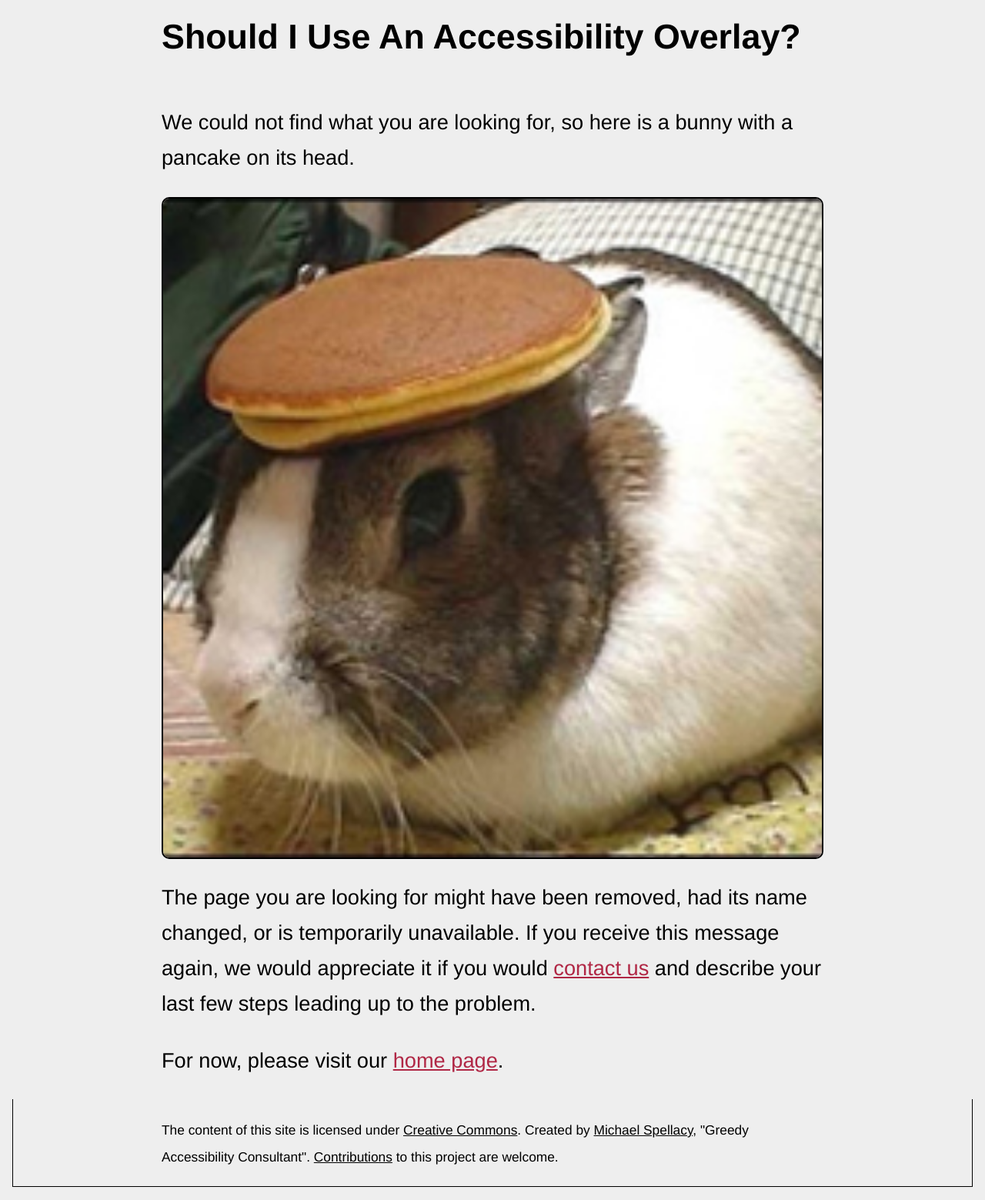
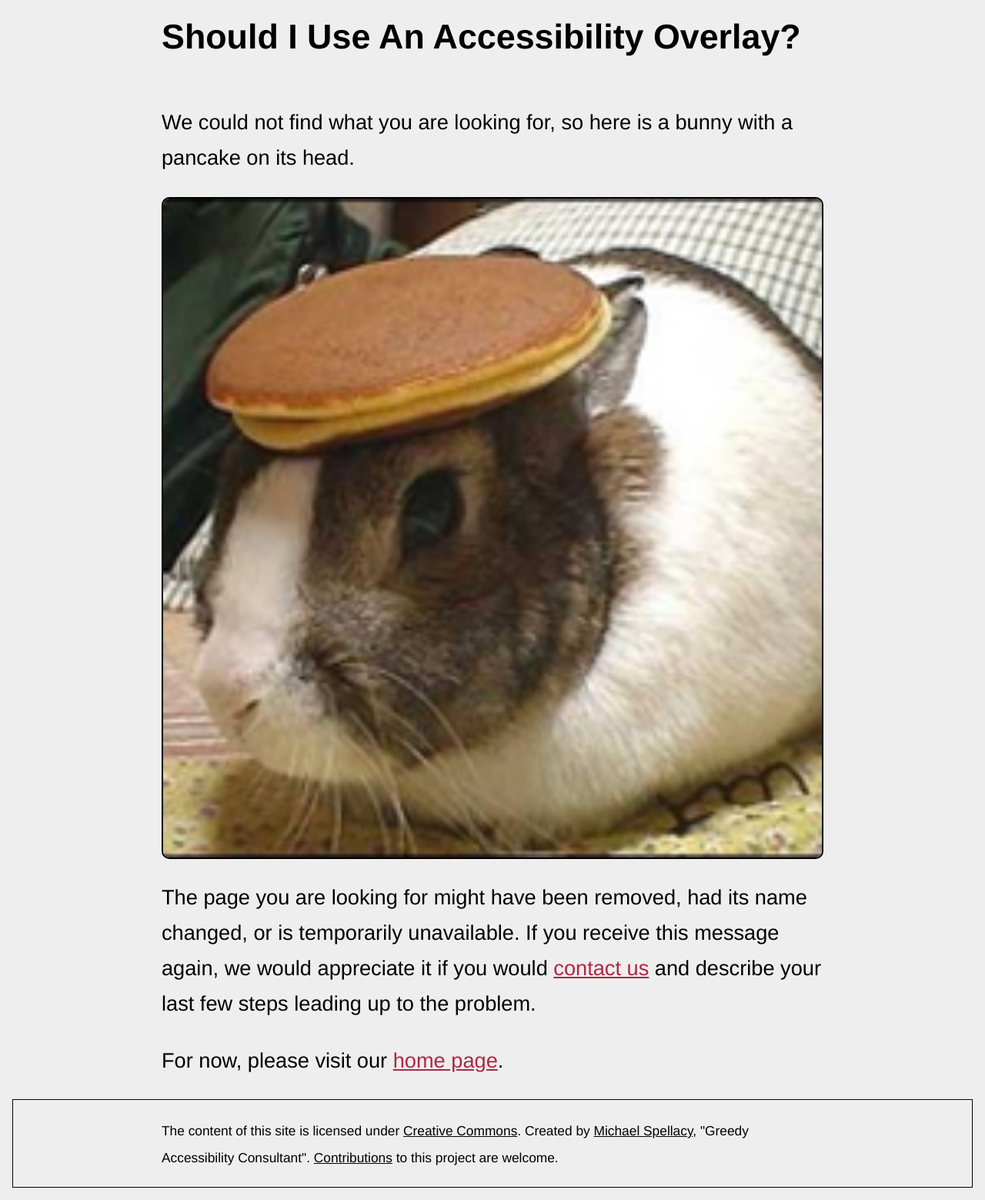
Before and after one commit to michaelspellacy/shouldiuseanaccessibilityoverlay-com, a Jekyll site: the page built from 404.html, in a window 1280 px wide. Shown: the whole page at 77% size. Built offline with Jekyll 4.4.1, drawn with Linux system fonts in a browser that asks for light colours.

Commit message:
CSS Update

```diff
--- a/css/init.scss
+++ b/css/init.scss
@@ -85,14 +85,10 @@ margin-bottom: 1em;
 font-size: 1.7rem;
 }
 
-#contentinfo, #contribute {
+#contentinfo {
 border: 1px #000 solid;
 font-size: 1.3rem;
 padding: 0 1em;
-}
-
-#contentinfo {
-border-top: 0;
 
   a {
   color: #000;
@@ -100,11 +96,7 @@ border-top: 0;
 
 }
 
-#contribute {
-border-bottom: 0;
-}
-
-#banner, #content, #contribute div, #contentinfo div {
+#banner, #content, #contentinfo div {
 margin: 0 auto;
 max-width: 860px;
 overflow: auto;
```
